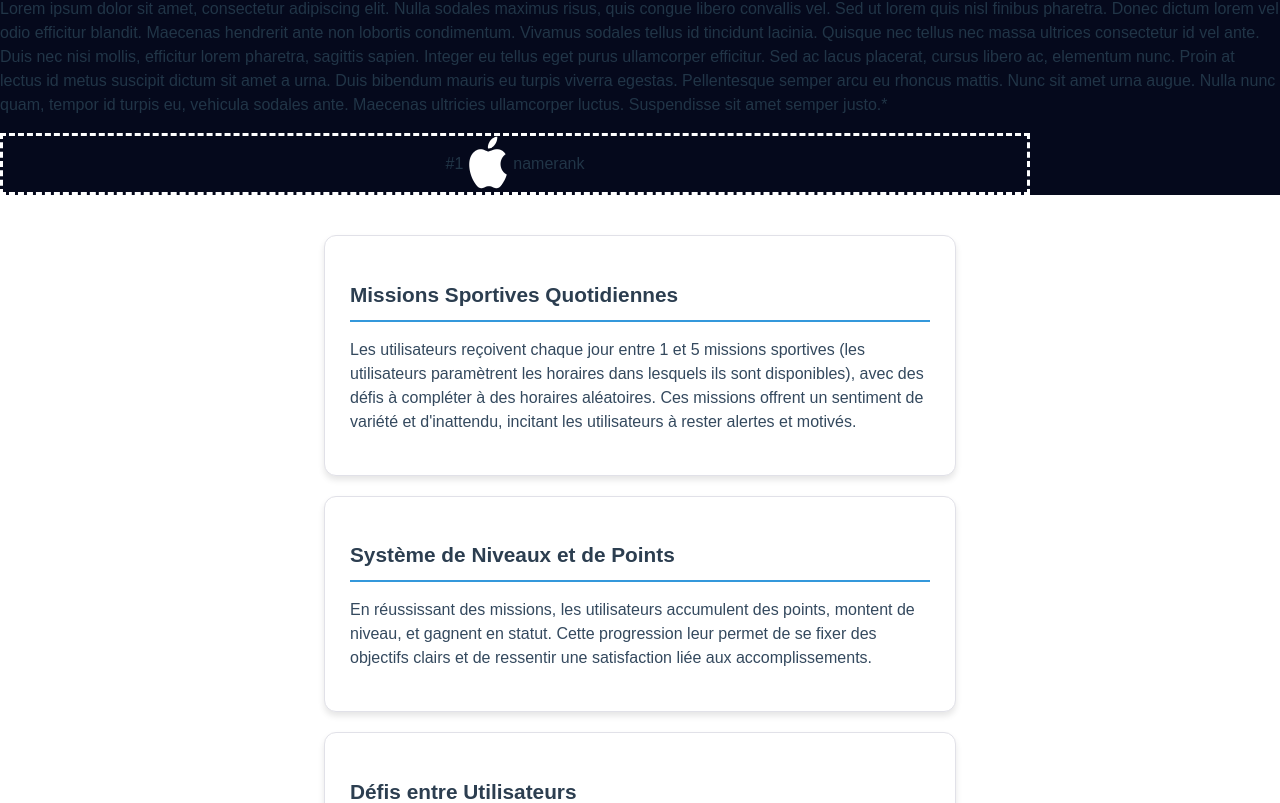
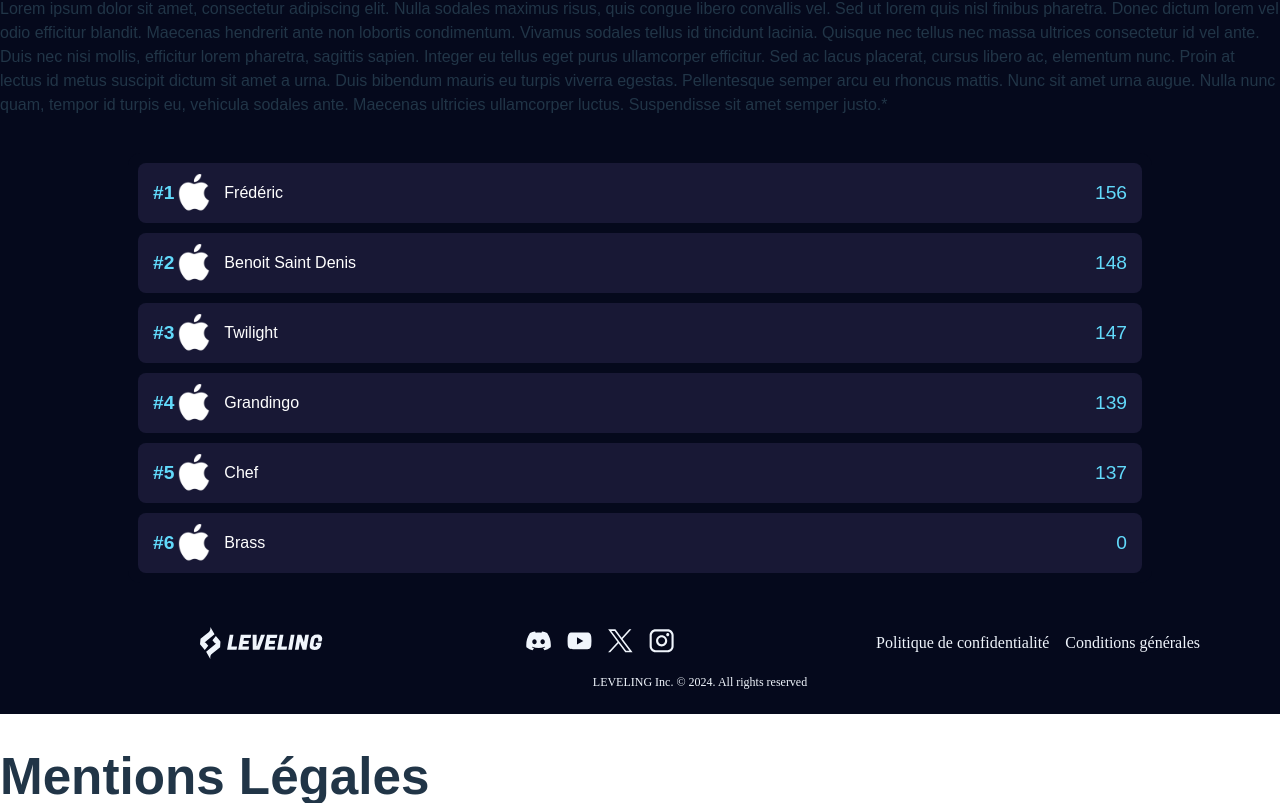
Before and after one commit to LevelingYnov/leveling-web, a React (Vite) app in the folder leveling-frontend/: page /mentions-legales in a window 1280 px wide. Shown: the part 2557-3360 px from the top of the page. Built offline with nearby package versions, Linux system fonts and the light colour scheme.

Commit message:
fin tableau rank

```diff
--- a/leveling-frontend/src/App.css
+++ b/leveling-frontend/src/App.css
@@ -190,13 +190,6 @@ main {
     width: 30%;
 }
 
-.rank {
-    width: 80%;
-    display: flex;
-    justify-content: center;
-    border: dashed white;
-}
-
 .line {
     display: contents;
     justify-content: space-between;
@@ -205,3 +198,65 @@ main {
 .left {
     display: contents;
 }
+
+.leaderboard-container {
+    width: 80%;
+    padding: 20px 10% 20px 10%;
+    border-radius: 12px;
+    text-align: center;
+    color: white;
+    font-family: Arial, sans-serif;
+}
+
+.leaderboard-title {
+    font-size: 2rem;
+    margin-bottom: 10px;
+}
+
+.leaderboard-subtitle {
+    font-size: 1rem;
+    color: #cfcfcf;
+    margin-bottom: 20px;
+}
+
+.leaderboard {
+    background: #05091c;
+    border-radius: 12px;
+    padding: 10px;
+    display: flex;
+    flex-direction: column;
+    gap: 10px;
+}
+
+.leaderboard-item {
+    display: flex;
+    align-items: center;
+    justify-content: space-between;
+    background-color: #181835;
+    padding: 10px 15px;
+    border-radius: 8px;
+}
+
+.rank {
+    font-size: 1.2rem;
+    font-weight: bold;
+    color: #62dafb;
+}
+
+.avatar {
+    width: 40px;
+    height: 40px;
+    border-radius: 50%;
+    margin-right: 10px;
+}
+
+.name {
+    flex-grow: 1;
+    text-align: left;
+    font-size: 1rem;
+}
+
+.score {
+    font-size: 1.2rem;
+    color: #62dafb;
+}
--- a/leveling-frontend/src/App.jsx
+++ b/leveling-frontend/src/App.jsx
@@ -9,44 +9,6 @@ import iosLogo from './assets/mac-os.png';
 import iphoneImg from './assets/iphoneDl.png';
 
 function App() {
-    const features = [
-        {
-            id: 1,
-            title: 'Missions Sportives Quotidiennes',
-            description:
-                "Les utilisateurs reçoivent chaque jour entre 1 et 5 missions sportives (les utilisateurs paramètrent les horaires dans lesquels ils sont disponibles), avec des défis à compléter à des horaires aléatoires. Ces missions offrent un sentiment de variété et d'inattendu, incitant les utilisateurs à rester alertes et motivés.",
-        },
-        {
-            id: 2,
-            title: 'Système de Niveaux et de Points',
-            description:
-                'En réussissant des missions, les utilisateurs accumulent des points, montent de niveau, et gagnent en statut. Cette progression leur permet de se fixer des objectifs clairs et de ressentir une satisfaction liée aux accomplissements.',
-        },
-        {
-            id: 3,
-            title: 'Défis entre Utilisateurs',
-            description:
-                "Les utilisateurs peuvent s'affronter lors de défis d'exercices. Ce mode compétitif donne une dimension sociale, renforçant la motivation via la rivalité amicale.",
-        },
-        {
-            id: 4,
-            title: 'Abonnement Premium',
-            description:
-                "L'abonnement débloque des avantages comme des exercices personnalisés qui permettent de progresser plus rapidement physiquement. Les abonnés bénéficient aussi d'objets de personnalisation et d'une immunité pour leur personnage, renforçant leur investissement dans le jeu.",
-        },
-        {
-            id: 5,
-            title: 'Paliers et Difficulté Croissante',
-            description:
-                'Plus les utilisateurs réussissent des missions, plus la difficulté des exercices augmente. Cela maintient le défi intéressant et adapté au niveau de chaque utilisateur, assurant une progression constante.',
-        },
-        {
-            id: 6,
-            title: 'Sanctions et Risques',
-            description:
-                "En cas d'échec aux missions, des pénalités sont infligées (points en moins et missions de pénalités). Si un utilisateur perd tous ses points, son personnage est détruit et son compte est supprimé, ce qui ajoute une pression et une incitation fortes à maintenir l'engagement.",
-        },
-    ];
 
     const logoWidth = 50;
     const logoHeight = 50;
@@ -138,6 +100,14 @@ function App() {
         },
     ];
 
+    const dataRank = [
+        {rank: 1, name: "Frédéric", score: 156, avatar: "avatar1.jpg"},
+        {rank: 2, name: "Benoit Saint Denis", score: 148, avatar: "avatar2.jpg"},
+        {rank: 3, name: "Twilight", score: 147, avatar: "avatar3.jpg"},
+        {rank: 4, name: "Grandingo", score: 139, avatar: "avatar4.jpg"},
+        {rank: 5, name: "Chef", score: 137, avatar: "avatar5.jpg"},
+        {rank: 6, name: "Brass", score: 0, avatar: "avatar6.jpg"},
+    ];
 
     return (
         <Router>
@@ -281,7 +251,7 @@ function App() {
                     <div className={'rank-container'}>
                         <div className={'text'}>
                             <h2 className={'feedback-title'}>Titre h2</h2>
-                            <p><p>
+                            <p>
                                 Lorem ipsum dolor sit amet, consectetur adipiscing elit. Nulla
                                 sodales maximus risus, quis congue libero convallis vel. Sed ut
                                 lorem quis nisl finibus pharetra. Donec dictum lorem vel odio
@@ -296,35 +266,29 @@ function App() {
                                 sit amet urna augue. Nulla nunc quam, tempor id turpis eu,
                                 vehicula sodales ante. Maecenas ultricies ullamcorper luctus.
                                 Suspendisse sit amet semper justo.*
-                            </p></p>
+                            </p>
                         </div>
-                        <div className={'rank'}>
-                            <div className={'line'}>
-                                <div className={'left'}>
-                                    <p>#1</p>
-                                    <img src={iosLogo} width={50}/>
-                                    <p>name</p>
-                                </div>
-                                <div className={'right'}>
-                                    <p>rank</p>
-                                </div>
 
-
+                        <div className="leaderboard-container">
+                            <div className="leaderboard">
+                                {dataRank.map((entry, index) => (
+                                    <div className="leaderboard-item" key={index}>
+                                        <div className="rank">#{entry.rank}</div>
+                                        <img
+                                            src={iosLogo}
+                                            width='50'
+                                            alt={entry.name}
+                                            className="avatar"
+                                        />
+                                        <div className="name">{entry.name}</div>
+                                        <div className="score">{entry.score}</div>
+                                    </div>
+                                ))}
                             </div>
-                            <div className={'line'}></div>
-                            <div className={'line'}></div>
                         </div>
                     </div>
                 </div>
 
-                <div className="fonctionnalites-container">
-                    {features.map((feature) => (
-                        <div key={feature.id} className="feature-card">
-                            <h2>{feature.title}</h2>
-                            <p>{feature.description}</p>
-                        </div>
-                    ))}
-                </div>
                 <Footer/>
 
                 <Routes>
```
